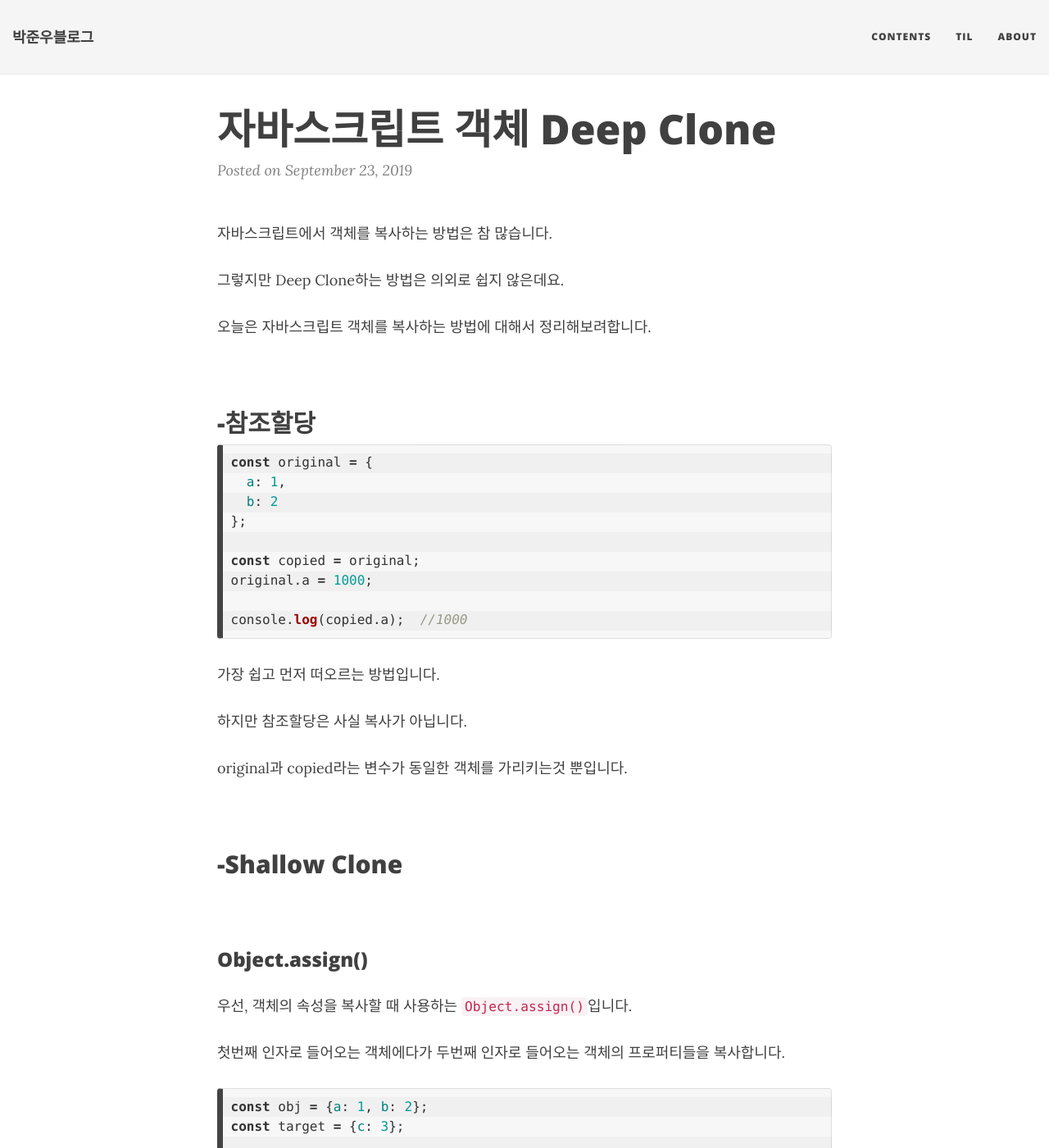
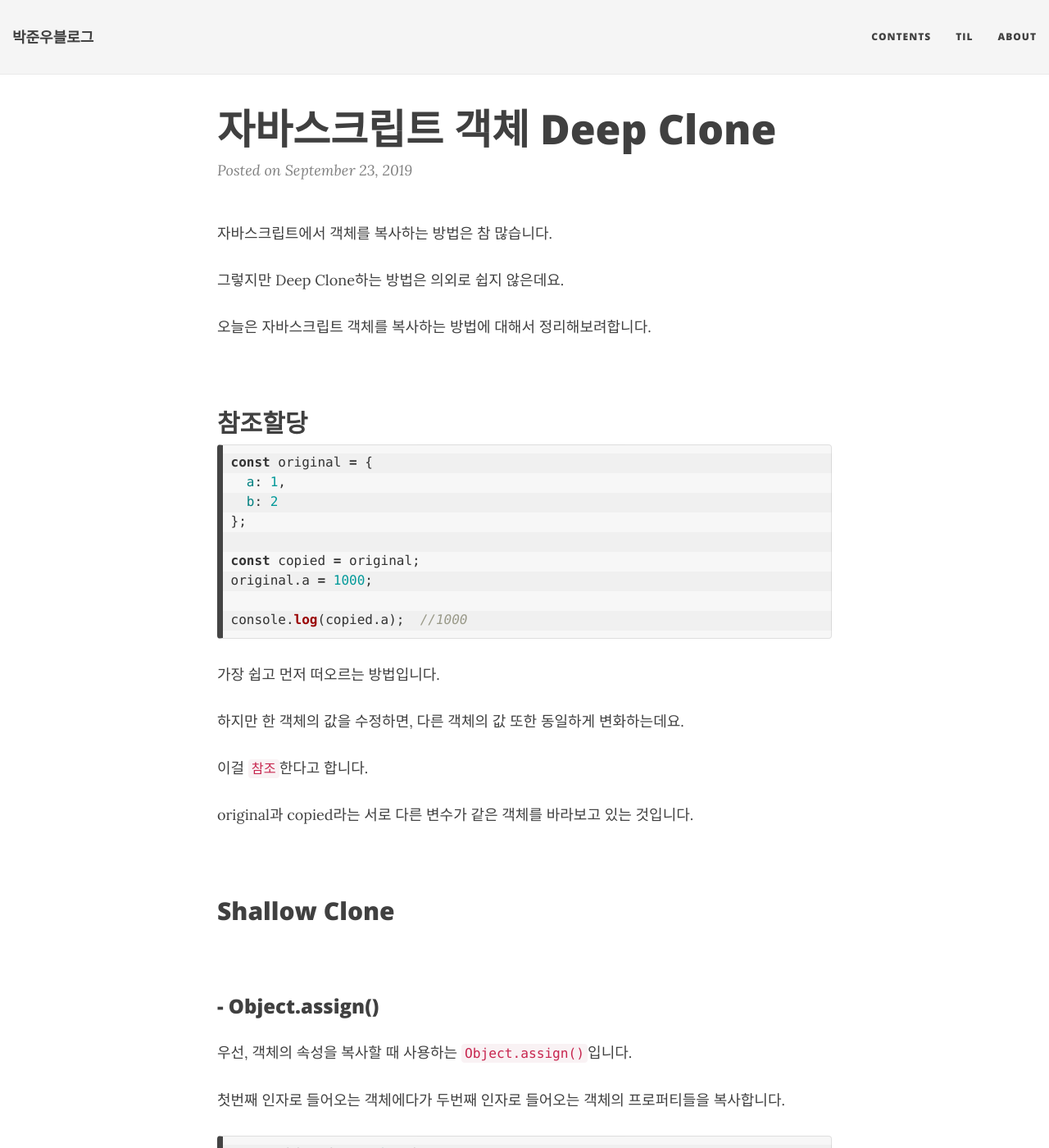
Before and after one commit to JUNWOO45/junwoo45.github.io.archived, a Jekyll site: the page built from _posts/2019-09-23-deep_clone.md, in a window 1280 px wide and 1400 px high. Shown: the whole window at 82% size. Built offline with Jekyll 4.4.1, drawn with Linux system fonts in a browser that asks for light colours; nearby versions of some CDN libraries; comment, search, counter and statistics services are not loaded; some of the changed text lies outside the part shown.

Commit message:
Modify deep clone preface

````diff
--- a/_posts/2019-09-23-deep_clone.md
+++ b/_posts/2019-09-23-deep_clone.md
@@ -17,7 +17,7 @@ comments: true
 
 
 
-## -참조할당
+## 참조할당
 
 ```javascript
 const original = {
@@ -33,19 +33,21 @@ console.log(copied.a);	//1000
 
 가장 쉽고 먼저 떠오르는 방법입니다.
 
-하지만 참조할당은 사실 복사가 아닙니다.
+하지만 한 객체의 값을 수정하면, 다른 객체의 값 또한 동일하게 변화하는데요.
 
-original과 copied라는 변수가 동일한 객체를 가리키는것 뿐입니다.
+이걸 `참조`한다고 합니다.
+
+original과 copied라는 서로 다른 변수가 같은 객체를 바라보고 있는 것입니다.
 
 <br>
 
 
 
-## -Shallow Clone
+## Shallow Clone
 
 <br>
 
-### Object.assign()
+### - Object.assign()
 
 우선, 객체의 속성을 복사할 때 사용하는 `Object.assign()`입니다.
 
@@ -88,7 +90,7 @@ person객체의 프로퍼티를 바꿨더니, copied 객체의 프로퍼티가
 
 
 
-### ES6 Spread Operator
+### - ES6 Spread Operator
 
 ```javascript
 const original = {
@@ -118,7 +120,7 @@ ES6의 전개연산자 또한 객체를 복사해줍니다.
 
 
 
-### for문으로 순서대로 복사하기
+### - for문으로 순서대로 복사하기
 
 ```javascript
 const copyFunc = obj => {
@@ -158,11 +160,11 @@ console.log(result.c.d);
 
 
 
-## -Deep Clone
+## Deep Clone
 
 <br>
 
-### JSON객체의 메소드를 이용하는 방법
+### - JSON객체의 메소드를 이용하는 방법
 
 ```javascript
 const cloneObj = obj => JSON.parse(JSON.stringify(obj));
@@ -221,7 +223,7 @@ console.log(copied.d);	// undefined
 
 
 
-### Lodash의 deepclone 함수 사용하기
+### - Lodash의 deepclone 함수 사용하기
 
 ```javascript
 const clonedeep = require('lodash.clonedeep');
@@ -254,7 +256,7 @@ Lodash는 많은 메소드들을 제공하는데요.
 
 
 
-### 직접 구현하기
+### - 직접 구현하기
 
 재귀적으로 객체트리를 따라서 모두 복사를 해주는 함수를 만들어서 사용하는 방법도 있습니다.
 
@@ -296,9 +298,9 @@ console.log(copied.d());	// 'hi'
 
 
 
-## -잘못된 방법
+## 잘못된 방법
 
-### Object.create()
+### - Object.create()
 
  `Object.create()` 을 사용하는 경우가 있는데요.
 
````
